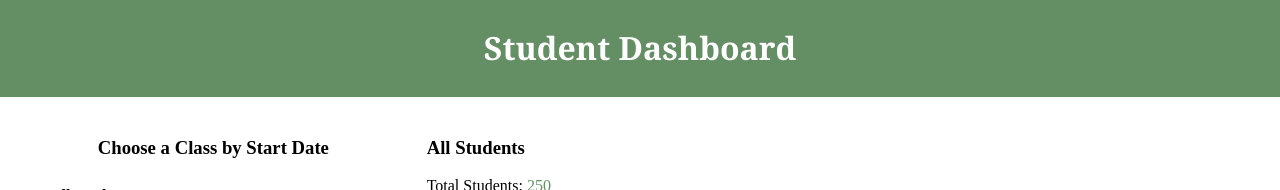
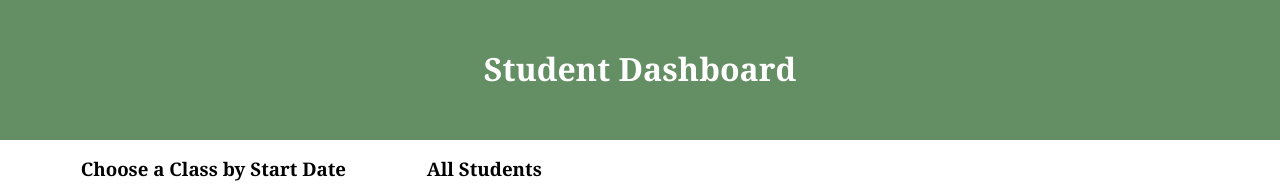
Before and after one commit to joinpursuit/8-4-student-dashboard, a React (Create React App) app: page / in a window 1280 px wide. Shown: the top 190 px of the page. Built offline with nearby package versions, Linux system fonts and the light colour scheme.

Commit message:
erase comments

```diff
--- a/src/App.js
+++ b/src/App.js
@@ -8,8 +8,10 @@ const App = () => {
   const [title, setTitle] = useState('All Students');
 
   return (
-    <div className="App">
+    <div className='App'>
+      <div className='title'>
       <h1>Student Dashboard</h1>
+      </div>
       <StudentList data={list} title={title} />
       <CohortList data={data} setList={setList} setTitle={setTitle}/>
     </div>
--- a/src/Components/StudentCard.js
+++ b/src/Components/StudentCard.js
@@ -7,10 +7,6 @@ const StudentCard = ({data}) => {
     //set it as an object not an array
     const [commenter, setCommenter] = useState('');
     const [comment, setComment] = useState('');
-
-    // let dob = new Date(data.dob)
-    // let month= dob.getMonth()
-    // console.log(month)
 
     return (
         <div className="card" id={data.id}>
--- a/src/index.css
+++ b/src/index.css
@@ -1,20 +1,42 @@
 .App{
     display: grid;
     grid-template-columns: 1fr 1fr 1fr;
+    font-family: Cambria, Cochin, Georgia, Times, 'Times New Roman', serif;
 }
 
-.App h1{
-    /* grid-area:"t"; */
+/* .spooky{
+    display: grid;
+    grid-template-columns: 1fr 1fr 1fr;
+    background-color: black;
+    font-family: Cambria, Cochin, Georgia, Times, 'Times New Roman', serif;
+    color: white;
+}
+
+.spooky button{
+    color: orange;
+} */
+
+.title{
     background-color: rgb(100, 142, 100);
     color: white;
-    font-family: Cambria, Cochin, Georgia, Times, 'Times New Roman', serif;
     text-align: center;
     padding: 30px;
     margin-top: 0px;
     grid-column-start: 1;
     grid-column-end: 4;
-    animation-name: slidein;
 }
+
+/* .dark-b{
+    border: none;
+    background: none;
+    color: white;
+    border-bottom: 1px dotted white;
+}
+
+.dark-b:hover{
+    color: black;
+    border-bottom-color: black;
+} */
 
 .card{
     border: 2px solid rgb(100, 142, 100);
@@ -27,13 +49,10 @@
     width: 115px;
     float: left;
     padding: 15px;
-    /* margin-right: 5px;
-    padding-left: 20px;
-    padding-top: 20px;
-    padding-right: 5px; */
     border-radius: 20px;
 }
 
+/* help from Dan */
 img:hover{
     transform: scale(1.15);
 }
@@ -67,6 +86,7 @@ img:hover{
     margin-right: 40px;
 }
 
+/* help from Kalilah */
 .wrapper{
     overflow: scroll;
     height: 400px;
```
